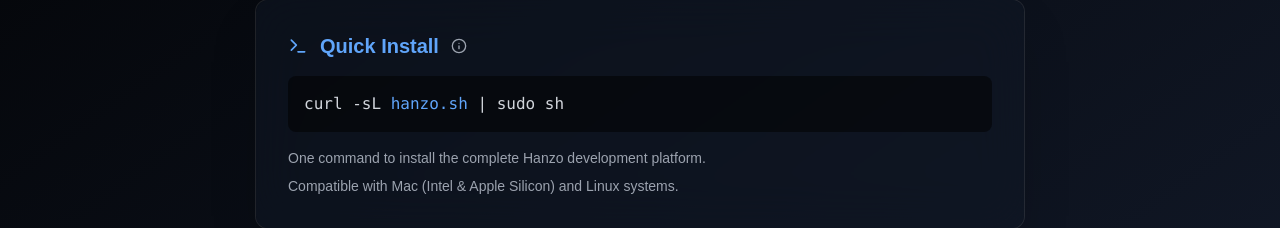
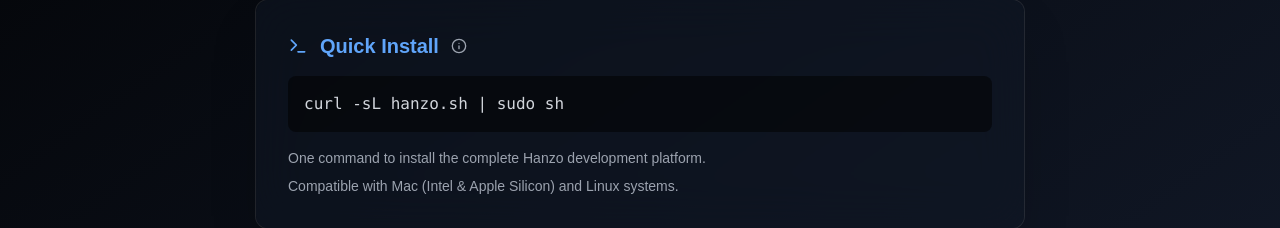
Before and after one commit to hanzo-apps/hanzo.industries, a React (Vite) app: page / in a window 1280 px wide. Shown: the part 544-772 px from the top of the page. Built offline with nearby package versions, Linux system fonts and the light colour scheme; a web font is replaced by a local one.

Commit message:
Fix: Correct installation command
The installation command in the documentation and code was incorrect.  This commit corrects the command to the correct version.

```diff
--- a/src/components/Hero.tsx
+++ b/src/components/Hero.tsx
@@ -90,7 +90,7 @@
           </div>
           <div className="bg-black/50 rounded-lg p-4 mb-4 flex items-center justify-between group">
             <pre className="overflow-x-auto">
-              <code className="text-gray-300">curl -sL <a href="https://hanzo.sh" className="text-blue-400 hover:underline">hanzo.sh</a> | sudo sh</code>
+              <code className="text-gray-300">curl -sL hanzo.sh | sudo sh</code>
             </pre>
             <button
               onClick={handleCopy}
```
